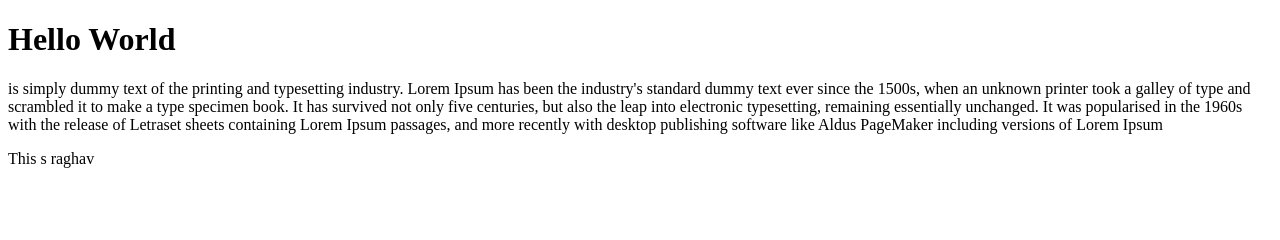
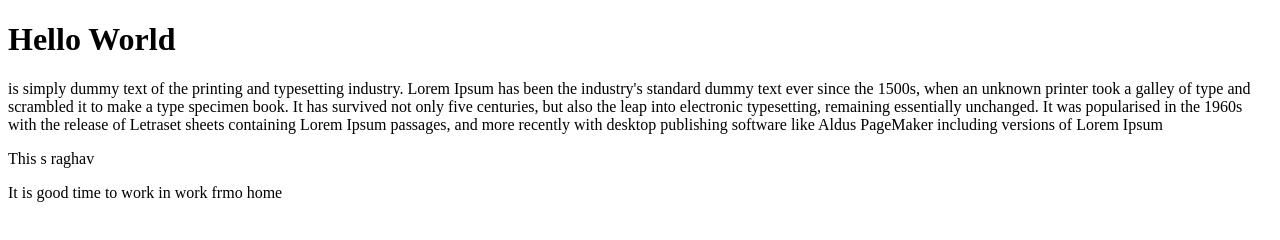
Before and after one commit to raghuponde/GitDemo, a plain HTML site: page index.html in a window 1280 px wide. Drawn offline with Linux system fonts and the light colour scheme.

Commit message:
different chnage

```diff
--- a/index.html
+++ b/index.html
@@ -11,5 +11,7 @@
         Lorem Ipsum has been the industry's standard dummy text ever since the 1500s,
          when an unknown printer took a galley of type and scrambled it to make a type specimen book. It has survived not only five centuries, but also the leap into electronic typesetting, remaining essentially unchanged. It was popularised in the 1960s with the release of Letraset sheets containing Lorem Ipsum passages, and more recently with desktop publishing software like Aldus PageMaker including versions of Lorem Ipsum</p>
    This s raghav
+
+   <p>It is good time to work in work frmo home</p>
 </body>
 </html>
```
